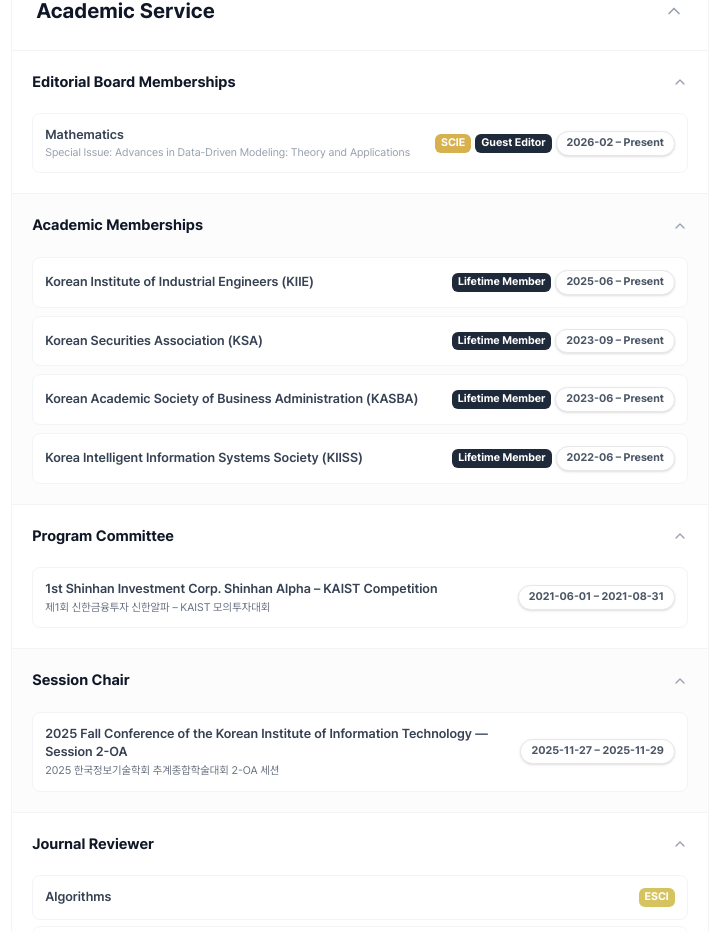
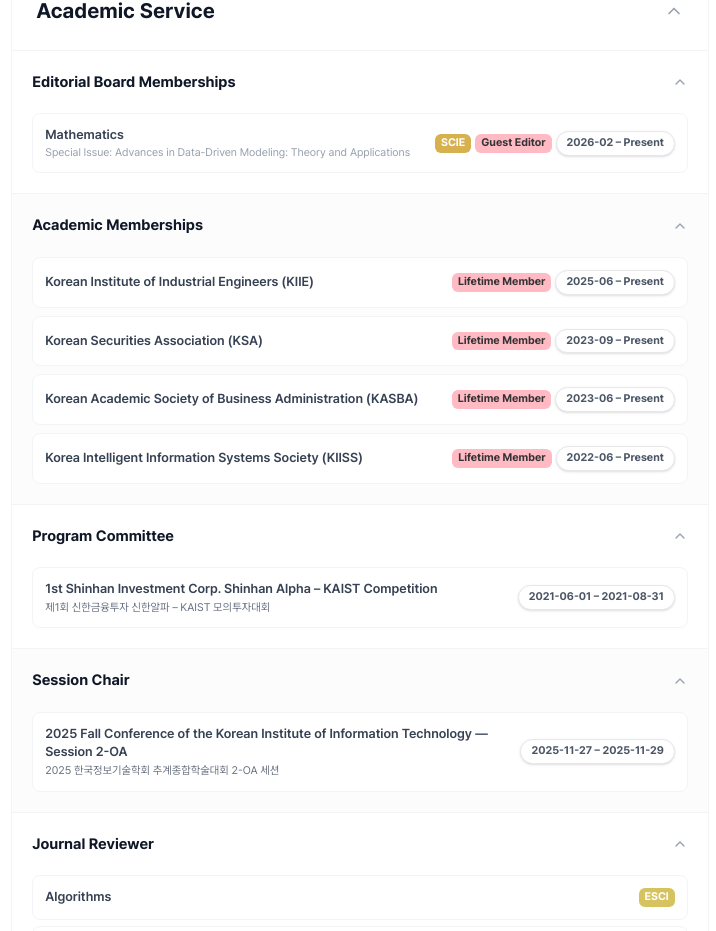
Before and after one commit to FinDS-Lab/website, a React (Vite) app: page /website/members/director/academic in a window 1280 px wide. Shown: the part 1638-2569 px from the top of the page, without its empty margins (500-1216 px from the left). Built offline with nearby package versions, Linux system fonts and the light colour scheme.

Commit message:
20260213-2025

```diff
--- a/src/components/templates/members/director-academic.tsx
+++ b/src/components/templates/members/director-academic.tsx
@@ -1580,7 +1580,7 @@
                             <div className="flex flex-col md:flex-row md:items-center gap-4 shrink-0">
                               <div className="flex items-center gap-4">
                                 <span className="px-6 py-2 bg-[#D6B14D] text-white text-[10px] md:text-xs font-bold rounded">{item.type}</span>
-                                <span className="px-6 py-2 bg-gray-800 text-white text-[10px] md:text-xs font-bold rounded">{item.role}</span>
+                                <span className="px-6 py-2 bg-[#FFBAC4] text-[#333] text-[10px] md:text-xs font-bold rounded">{item.role}</span>
                               </div>
                               <span className="md:hidden text-[10px] text-gray-400 font-medium">{item.since} – Present</span>
                               <span className="hidden md:inline-flex items-center px-10 py-4 bg-white border border-gray-200 rounded-full text-[10px] md:text-xs font-bold text-gray-600 shadow-sm shrink-0 whitespace-nowrap">{item.since} – Present</span>
@@ -1610,7 +1610,7 @@
                               <p className="text-xs md:text-sm font-semibold text-gray-700">{item.name}</p>
                             </div>
                             <div className="flex flex-col md:flex-row md:items-center gap-4 shrink-0">
-                              <span className="px-6 py-2 bg-gray-800 text-white text-[10px] md:text-xs font-bold rounded self-start md:self-auto">{item.type}</span>
+                              <span className="px-6 py-2 bg-[#FFBAC4] text-[#333] text-[10px] md:text-xs font-bold rounded self-start md:self-auto">{item.type}</span>
                               <span className="md:hidden text-[10px] text-gray-400 font-medium">{item.since} – Present</span>
                               <span className="hidden md:inline-flex items-center px-10 py-4 bg-white border border-gray-200 rounded-full text-[10px] md:text-xs font-bold text-gray-600 shadow-sm shrink-0 whitespace-nowrap">{item.since} – Present</span>
                             </div>
@@ -1743,7 +1743,7 @@
                         <div className="flex flex-col gap-6">
                           {conferenceReviewers.map((conf) => (
                             <a key={conf.id} href={conf.url || '#'} target="_blank" rel="noopener noreferrer"
-                              className="flex flex-col md:flex-row md:items-center md:justify-between p-12 rounded-lg transition-all hover:shadow-md bg-white border border-gray-100 hover:border-[#FFBAC4]/30 gap-4 md:gap-8">
+                              className="flex flex-col md:flex-row md:items-center md:justify-between p-12 rounded-lg transition-all hover:shadow-md bg-white border border-gray-100 hover:border-[#D6B14D]/30 gap-4 md:gap-8">
                               <div className="flex flex-col">
                                 <span className="text-xs font-bold text-gray-700">{conf.name}</span>
                                 <span className="md:hidden text-[10px] text-gray-400 font-medium mt-2">{conf.period || conf.since}</span>
--- a/src/components/templates/members/director-portfolio-academic.tsx
+++ b/src/components/templates/members/director-portfolio-academic.tsx
@@ -1651,7 +1651,7 @@
                             <div className="flex flex-col md:flex-row md:items-center gap-4 shrink-0">
                               <div className="flex items-center gap-4">
                                 <span className="px-6 py-2 bg-[#D6B14D] text-white text-[10px] md:text-xs font-bold rounded">{item.type}</span>
-                                <span className="px-6 py-2 bg-gray-800 text-white text-[10px] md:text-xs font-bold rounded">{item.role}</span>
+                                <span className="px-6 py-2 bg-[#FFBAC4] text-[#333] text-[10px] md:text-xs font-bold rounded">{item.role}</span>
                               </div>
                               <span className="md:hidden text-[10px] text-gray-400 font-medium">{item.since} – Present</span>
                               <span className="hidden md:inline-flex items-center px-10 py-4 bg-white border border-gray-200 rounded-full text-[10px] md:text-xs font-bold text-gray-600 shadow-sm shrink-0 whitespace-nowrap">{item.since} – Present</span>
@@ -1681,7 +1681,7 @@
                               <p className="text-xs md:text-sm font-semibold text-gray-700">{item.name}</p>
                             </div>
                             <div className="flex flex-col md:flex-row md:items-center gap-4 shrink-0">
-                              <span className="px-6 py-2 bg-gray-800 text-white text-[10px] md:text-xs font-bold rounded self-start md:self-auto">{item.type}</span>
+                              <span className="px-6 py-2 bg-[#FFBAC4] text-[#333] text-[10px] md:text-xs font-bold rounded self-start md:self-auto">{item.type}</span>
                               <span className="md:hidden text-[10px] text-gray-400 font-medium">{item.since} – Present</span>
                               <span className="hidden md:inline-flex items-center px-10 py-4 bg-white border border-gray-200 rounded-full text-[10px] md:text-xs font-bold text-gray-600 shadow-sm shrink-0 whitespace-nowrap">{item.since} – Present</span>
                             </div>
@@ -1812,7 +1812,7 @@
                         <div className="flex flex-col gap-6">
                           {conferenceReviewers.map((conf) => (
                             <a key={conf.id} href={conf.url || '#'} target="_blank" rel="noopener noreferrer"
-                              className="flex flex-col md:flex-row md:items-center md:justify-between p-12 rounded-lg transition-all hover:shadow-md bg-white border border-gray-100 hover:border-[#FFBAC4]/30 gap-4 md:gap-8">
+                              className="flex flex-col md:flex-row md:items-center md:justify-between p-12 rounded-lg transition-all hover:shadow-md bg-white border border-gray-100 hover:border-[#D6B14D]/30 gap-4 md:gap-8">
                               <div className="flex flex-col">
                                 <span className="text-xs md:text-sm font-bold text-gray-700">{conf.name}</span>
                                 <span className="md:hidden text-[10px] text-gray-400 font-medium mt-2">{conf.period || conf.since}</span>
```
